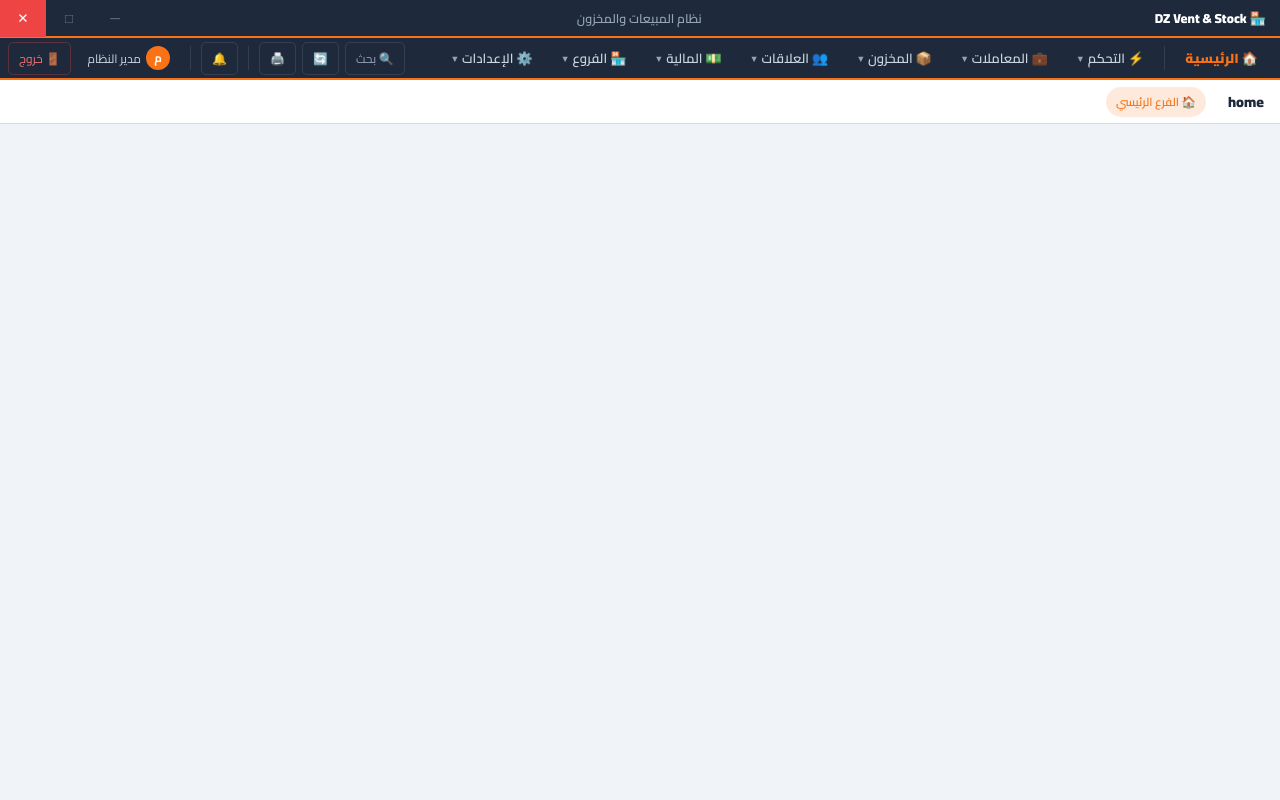
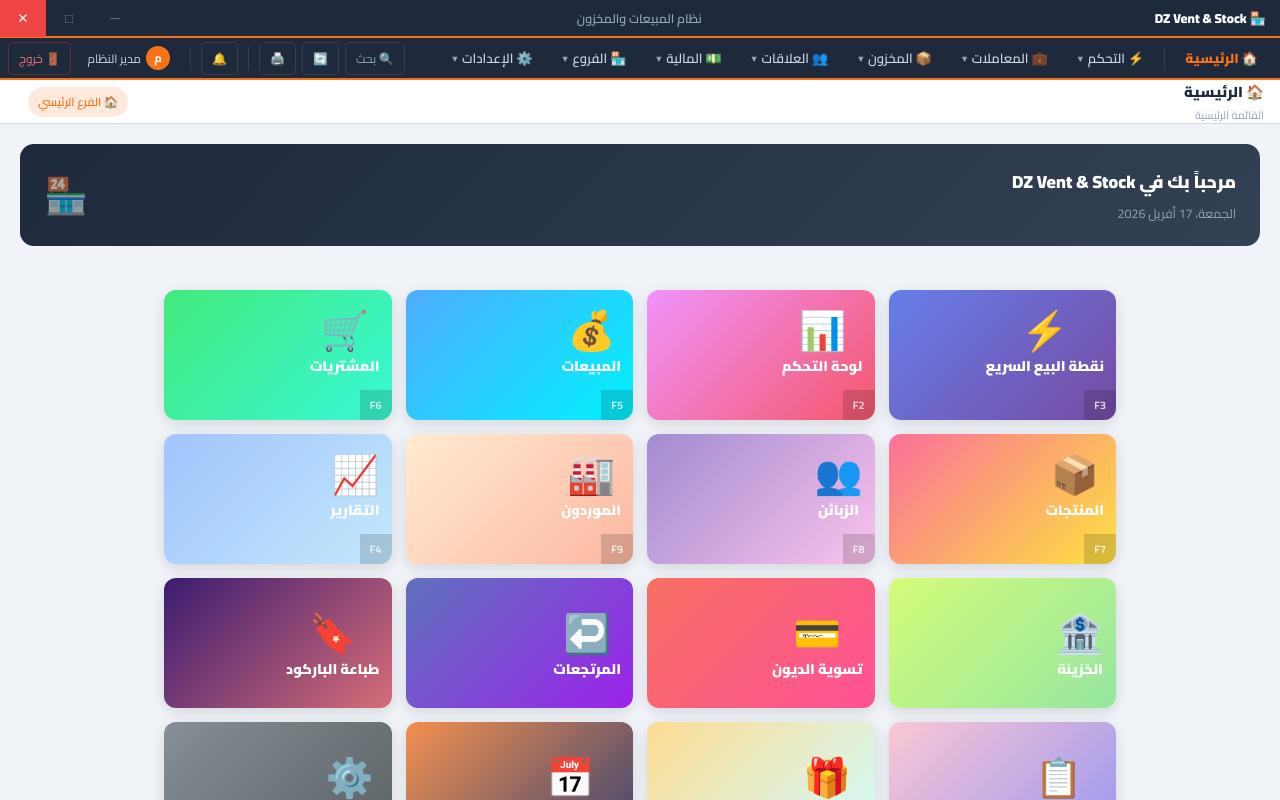
Before and after one commit to labgaa2006/DZVentStock, an Electron app: page renderer/index.html in a window 1280 px wide. Both pictures are taken after a click on the button "🏠 الرئيسية". Drawn offline with Linux system fonts and the light colour scheme.

Commit message:
fix: add home to screens object + fix pageSub null crash + fix layout flex height + skip skeleton for home

```diff
--- a/renderer/index.html
+++ b/renderer/index.html
@@ -151,7 +151,8 @@ body{font-family:'Cairo',sans-serif;background:var(--bg);color:var(--text);overf
 }
 
 /* ===== MAIN ===== */
-.main{flex:1;display:flex;flex-direction:column;overflow:hidden}
+.body-wrap-new{display:flex;flex-direction:column;flex:1;overflow:hidden;min-height:0}
+.main{flex:1;display:flex;flex-direction:column;overflow:hidden;min-height:0}
 .topbar{
   background:#fff;border-bottom:2px solid var(--border);
   height:58px;display:flex;align-items:center;padding:0 20px;gap:12px;flex-shrink:0;
@@ -488,7 +489,7 @@ tbody tr{transition:.12s}tbody tr:hover td{background:rgba(249,115,22,.04)}
   </div>
 
   <!-- BODY — no sidebar -->
-  <div style="display:flex;flex-direction:column;flex:1;overflow:hidden">
+  <div class="body-wrap-new">
 
     <!-- MENUBAR -->
     <div class="menubar" id="mainMenubar" onclick="closeAllMenus(event)">
@@ -597,16 +598,17 @@ tbody tr{transition:.12s}tbody tr:hover td{background:rgba(249,115,22,.04)}
 
     <!-- MAIN CONTENT AREA -->
     <div class="main">
-      <!-- Slim topbar: just page title + actions -->
-      <div class="topbar" style="height:44px;padding:0 16px;background:#fff;border-bottom:1px solid var(--border)">
-        <div>
+      <!-- Slim topbar: page title + actions -->
+      <div class="topbar" style="height:44px;padding:0 16px;background:#fff;border-bottom:1px solid var(--border);display:flex;align-items:center;gap:12px">
+        <div style="flex:1">
           <div class="page-title" id="pageTitle" style="font-size:.9rem">🏠 الرئيسية</div>
-        </div>
-        <span class="branch-tag" id="branchTag" style="margin-right:10px">🏠 الفرع الرئيسي</span>
-        <div class="topbar-right" id="topbarActions" style="margin-right:0"></div>
-      </div>
-
-      <div class="content" id="mainContent" style="padding:20px;background:#f0f4f8;overflow-y:auto">
+          <div id="pageSub" style="font-size:.68rem;color:#94a3b8;font-weight:500"></div>
+        </div>
+        <span class="branch-tag" id="branchTag">🏠 الفرع الرئيسي</span>
+        <div id="topbarActions" style="display:flex;align-items:center;gap:6px"></div>
+      </div>
+
+      <div class="content" id="mainContent" style="padding:20px;background:#f0f4f8;overflow-y:auto;flex:1;min-height:0">
         <!-- Screens rendered here dynamically -->
       </div>
     </div>
@@ -695,6 +697,7 @@ function closeModal() {
 // NAVIGATION
 // =====================================================
 const screens = {
+  home:        { title:'🏠 الرئيسية',          sub:'القائمة الرئيسية' },
   dashboard:   { title:'📊 لوحة التحكم',      sub:'نظرة عامة على النشاط' },
   products:    { title:'📦 المنتجات',          sub:'إدارة المخزون والأسعار' },
   ventes:      { title:'💰 المبيعات',          sub:'فواتير البيع' },
@@ -738,7 +741,7 @@ async function navigate(name, el) {
   }
   const info = screens[name] || { title: name, sub: '' };
   document.getElementById('pageTitle').textContent = info.title;
-  document.getElementById('pageSub').textContent = info.sub;
+  const _sub=document.getElementById('pageSub'); if(_sub) _sub.textContent = info.sub;
   document.getElementById('topbarActions').innerHTML = '';
   // Reset content padding for non-POS screens
   document.getElementById('mainContent').style.padding = name === 'pos' ? '0' : '18px';
@@ -772,7 +775,7 @@ function showError(msg, retryFn) {
 
 async function renderScreen(name) {
   const c = document.getElementById('mainContent');
-  showSkeleton();
+  if (name !== 'home') showSkeleton();
   try {
     switch(name) {
       case 'home':         renderHome();               break;
@@ -4026,11 +4029,11 @@ function toggleSidebar() {} // no sidebar anymore
 // HOME SCREEN — شاشة الرئيسية بالمربعات
 // =====================================================
 function renderHome() {
-  document.getElementById('pageTitle').textContent = '🏠 الرئيسية';
   const mc = document.getElementById('mainContent');
   mc.style.padding = '0';
   mc.style.overflow = 'auto';
   mc.style.background = '#f0f4f8';
+  mc.style.display = 'block';
 
   const company = App.settings?.company_name || 'DZ Vent & Stock';
 
```
